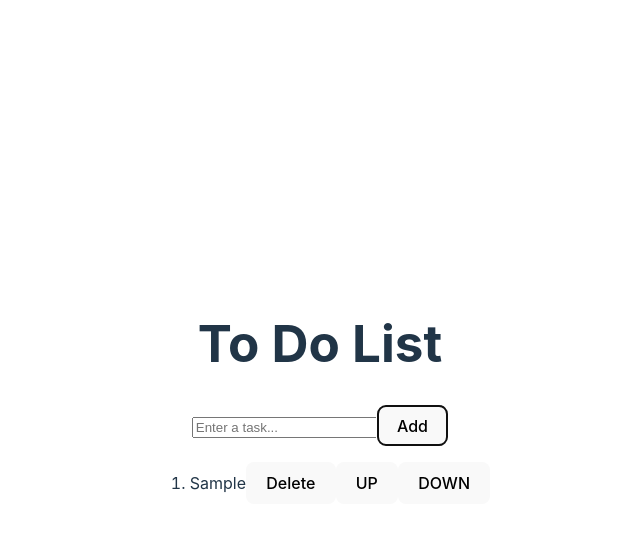
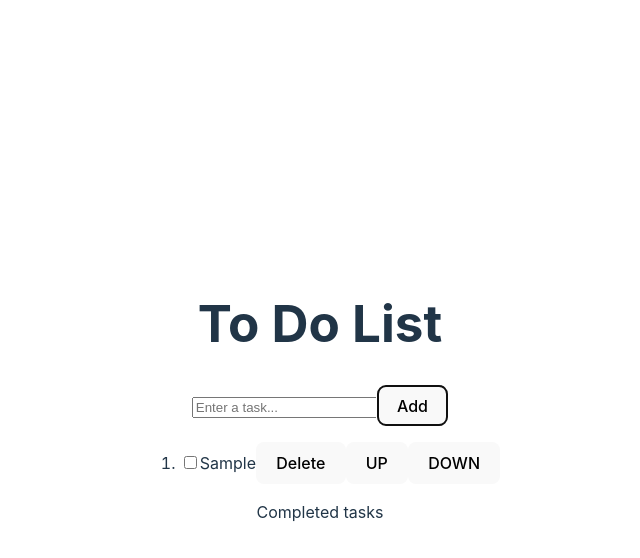
Before and after one commit to veronikajefimova/to-do-list, a React (Vite) app: page / in a window 1280 px wide. Both pictures are taken after typing "Sample" into the empty fields and a click on the button "Add". Shown: the top 558 px of the page, without its empty margins (320-960 px from the left). Built offline with nearby package versions, Linux system fonts and the light colour scheme.

Commit message:
Add completed tasks

```diff
--- a/src/ToDoList.jsx
+++ b/src/ToDoList.jsx
@@ -4,6 +4,7 @@ function ToDoList(){
 
     const [tasks, setTasks] = useState([]);
     const [newTask, setNewTask] = useState("");
+    const [completedTasks, setCompletedTask] = useState([]);
 
     function handleInputChange(event){
         setNewTask(event.target.value);
@@ -40,6 +41,20 @@ function ToDoList(){
         }
     }
 
+    function completeTask(index){
+        const updatedTasks = [...tasks];
+        setCompletedTask([...completedTasks, updatedTasks[index]]);
+        deleteTask(index);
+    }
+
+    function unCompleteTask(index){
+
+        setTasks(t => [...t, completedTasks[index]]);
+
+        const updatedTasks = completedTasks.filter((_,i) => i !== index);
+        setCompletedTask(updatedTasks);
+    }
+
     return(
     <div className='to-do-list'>
 
@@ -53,6 +68,7 @@ function ToDoList(){
         <ol>
             {tasks.map((task, index) =>
                 <li key={index}>
+                    <input type="checkbox" onChange={() => completeTask(index)}/>
                     <span className='text'>{task}</span>
                     <button className='delete-button' onClick={() => deleteTask(index)}>Delete</button>
                     <button className='move-button' onClick={() => moveTaskUp(index)}>UP</button>
@@ -61,6 +77,18 @@ function ToDoList(){
             )}
         </ol>
 
+        <span>Completed tasks</span>
+
+        <ol>
+            {completedTasks.map((task, index) =>
+                <li key={index}>
+                    <input type="checkbox" onChange={() => unCompleteTask(index)} value={task} checked/>
+                    <span className='text'>{task}</span>
+                    <button className='delete-button' onClick={() => deleteTask(index)}>Delete</button>
+                </li>
+            )}
+        </ol>
+
     </div>)
 }
 export default ToDoList
```
